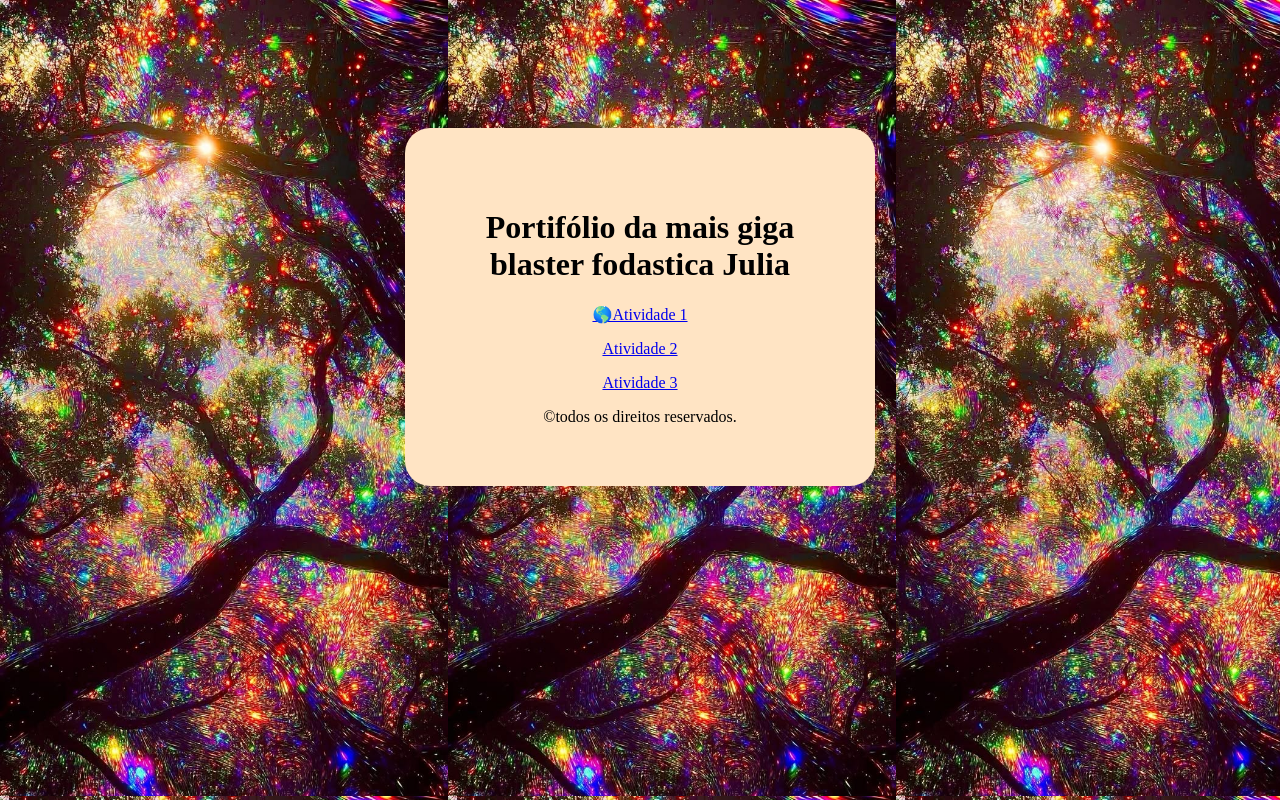
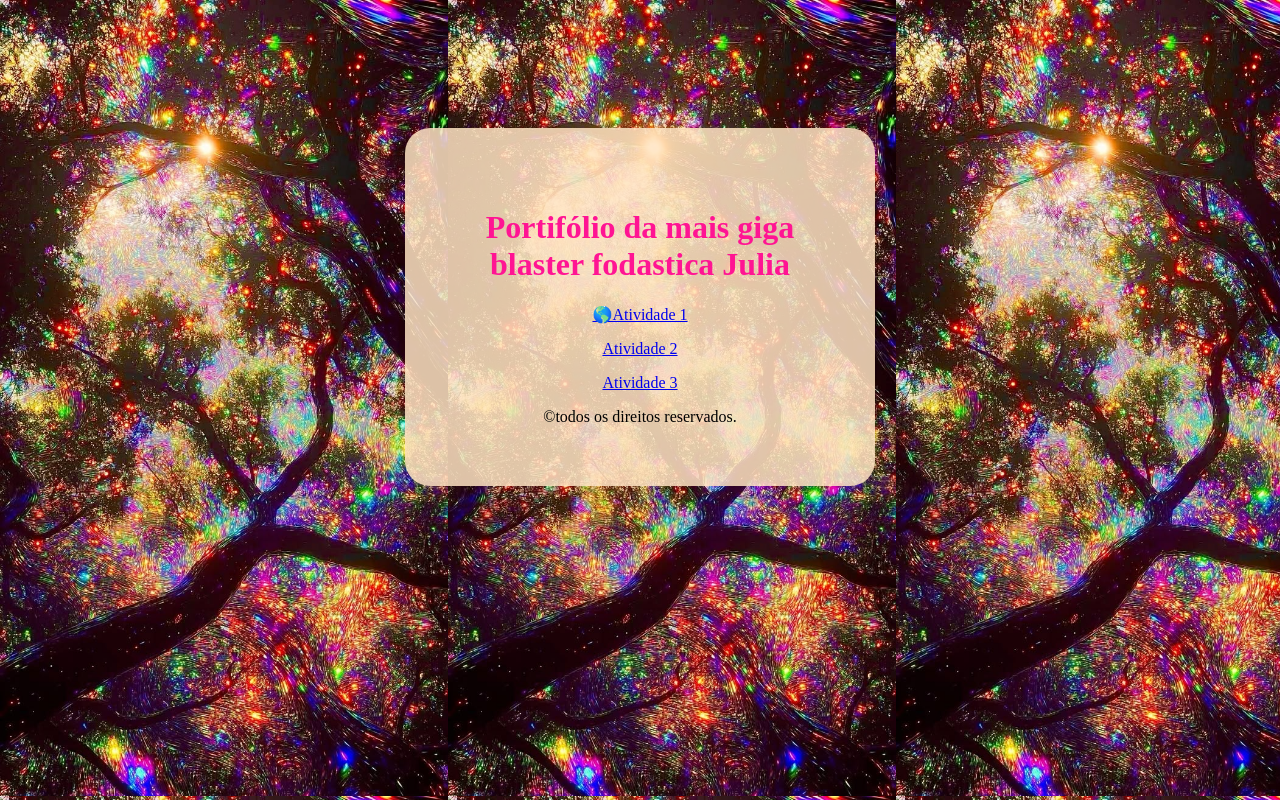
Before and after one commit to juliaportugal-lab/portif-lio, a plain HTML site: page index.html in a window 1280 px wide. Drawn offline with Linux system fonts and the light colour scheme.

Commit message:
Add files via upload

```diff
--- a/style.css
+++ b/style.css
@@ -8,10 +8,12 @@ align-items: center;
 }
 .euzinha{
     width: 350px;
-background-color: bisque;
+background-color: rgba(255, 228, 196, 0.851);
 border-radius: 25px;
 text-align: center;
 padding: 60px 60px;
 margin-top: 120px;
-
 }
+h1{
+    color: deeppink;
+}
```
Also changed, not shown: atividade1/atividade2/botão.html (+1 -1 lines), atividade3/script.js (+6 -1 lines).
